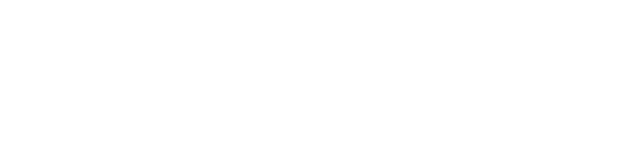
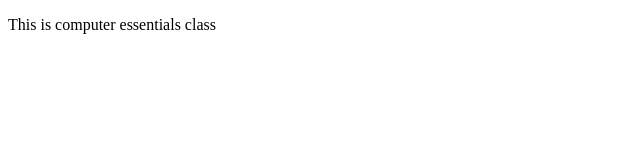
Before and after one commit to Anita-Nyokabi/kilifi-goa, a plain HTML site: page index.html in a window 1280 px wide. Shown: the whole page, without its empty margins (0-640 px from the left). Drawn offline with Linux system fonts and the light colour scheme.

Commit message:
added a aparagraph

```diff
--- a/index.html
+++ b/index.html
@@ -6,6 +6,6 @@
     <title>Document</title>
 </head>
 <body>
-
+    <P>This is computer essentials class</P>
 </body>
 </html>
```
